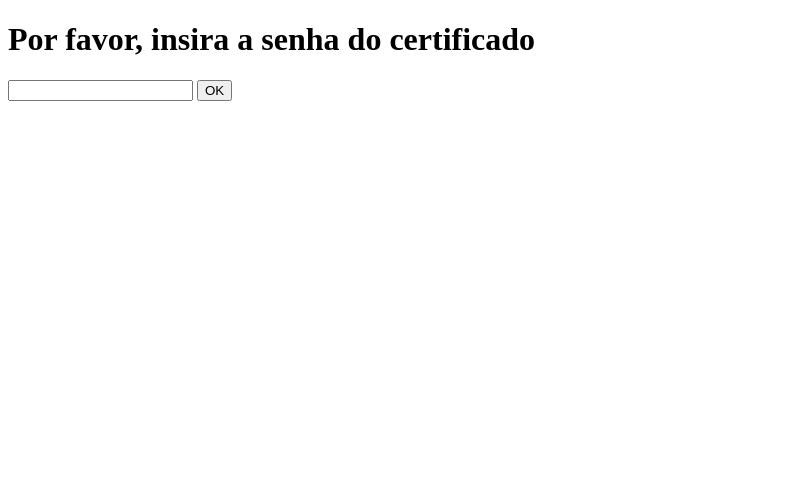
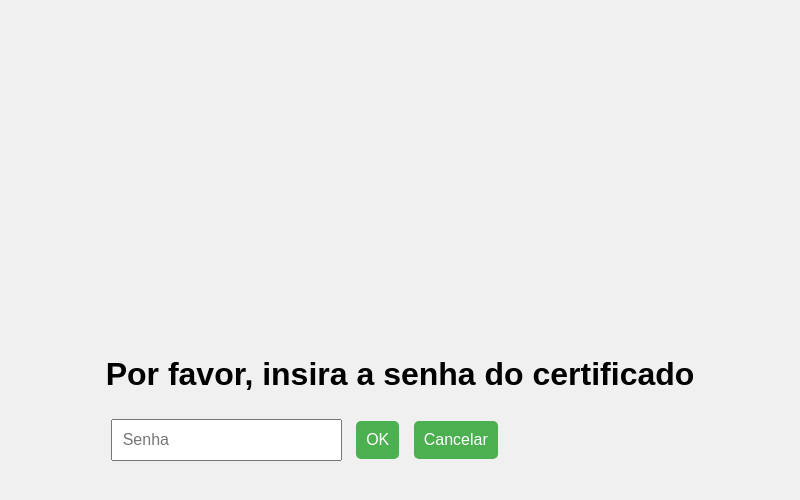
Before and after one commit to arom-danelli/SecureKeyGen, an Electron app: page src/password.html in a window 800 px wide. Drawn offline with Linux system fonts and the light colour scheme.

Commit message:
fix password window

```diff
--- a/preload.js
+++ b/preload.js
@@ -6,4 +6,5 @@ contextBridge.exposeInMainWorld("electronAPI", {
   askPassword: () => ipcRenderer.invoke("ask-password"),
   convertCert: (data) => ipcRenderer.invoke("convert-cert", data),
   submitPassword: (password) => ipcRenderer.send('password-submitted', password),
+
 });
--- a/src/password.html
+++ b/src/password.html
@@ -2,11 +2,15 @@
 <html>
 <head>
     <title>Insira a Senha</title>
+    <link rel="stylesheet" type="text/css" href="stylepassword.css">
 </head>
 <body>
-    <h1>Por favor, insira a senha do certificado</h1>
-    <input type="password" id="password">
-    <button onclick="submitPassword()">OK</button>
+    <div>
+        <h1>Por favor, insira a senha do certificado</h1>
+        <input type="password" id="password" placeholder="Senha">
+        <button onclick="submitPassword()">OK</button>
+        <button onclick="cancel()">Cancelar</button>
+    </div>
 
     <script>
         const { ipcRenderer } = require('electron');
@@ -15,6 +19,10 @@
             const password = document.getElementById('password').value;
             ipcRenderer.send('password-submitted', password);
         }
+
+        function cancel() {
+            window.close();
+        }
     </script>
 </body>
 </html>
--- a/src/renderer.js
+++ b/src/renderer.js
@@ -11,6 +11,7 @@ document.addEventListener("DOMContentLoaded", () => {
   const selectedFileName = document.getElementById("selectedFileName");
   const removeFileButton = document.getElementById("removeFileButton");
   const convertButton = document.getElementById("convertButton");
+
 
   let currentConversionType = "PFXtoCRTandKEY";
   let selectedFiles = { crtFile: null, keyFile: null, pfxFile: null };
@@ -109,6 +110,7 @@ document.addEventListener("DOMContentLoaded", () => {
     updateSelectedFilesDisplay();
   }
 
+
   async function proceedWithConversion(
     conversionType,
     password,
--- /dev/null
+++ b/src/stylepassword.css
@@ -0,0 +1,29 @@
+body {
+    display: flex;
+    flex-direction: column;
+    justify-content: center;
+    align-items: center;
+    height: 100vh;
+    margin: 0;
+    background-color: #f0f0f0;
+    font-family: Arial, sans-serif;
+  }
+
+  input, button {
+    padding: 10px;
+    margin: 5px;
+    font-size: 16px;
+  }
+
+  button {
+    cursor: pointer;
+    background-color: #4CAF50;
+    color: white;
+    border: none;
+    border-radius: 5px;
+    transition: background-color 0.3s;
+  }
+
+  button:hover {
+    background-color: #45a049;
+  }
```
Also changed, not shown: index.js (+11 -8 lines).
